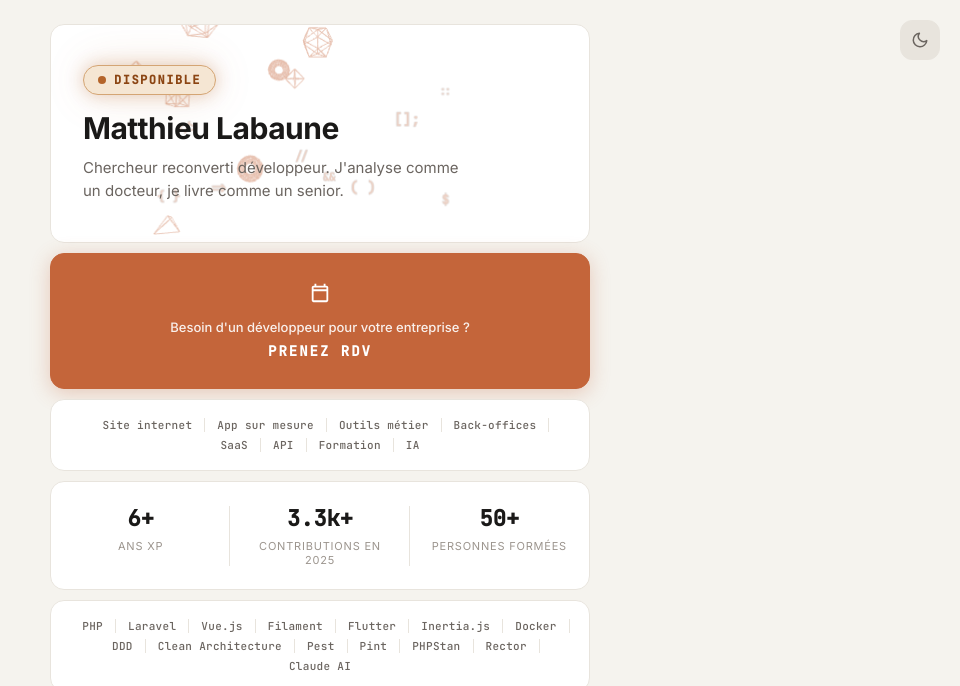
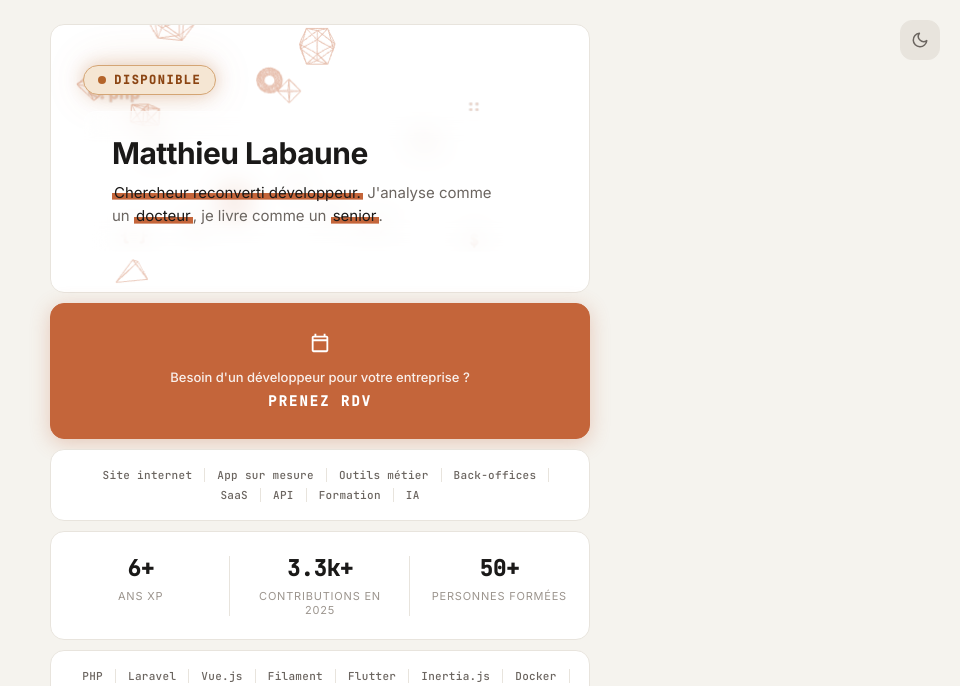
Before and after one commit to matthieuLabaune/matthieuLabaune.github.io, a plain HTML site: page index.html in a window 1280 px wide. Shown: the top 686 px of the page, without its empty margins (320-1280 px from the left). Drawn offline with nearby package versions, Linux system fonts and the light colour scheme; animation ran at ten frames a second.

Commit message:
style: frosted glass hero + highlighted keywords
- Add frosted glass backdrop behind hero text content
- Highlight key words (Chercheur reconverti développeur, docteur, senior)
  with accent color underline effect
- Adapts to both light (white frost) and dark (dark frost) themes

Co-Authored-By: Claude Opus 4.6 <noreply@anthropic.com>

```diff
--- a/index.html
+++ b/index.html
@@ -201,6 +201,29 @@
         .hero > *:not(canvas) {
             position: relative;
             z-index: 1;
+        }
+
+        .hero-content {
+            background: rgba(255, 255, 255, 0.45);
+            backdrop-filter: blur(12px);
+            -webkit-backdrop-filter: blur(12px);
+            border-radius: 12px;
+            padding: 24px 28px;
+            border: 1px solid rgba(255, 255, 255, 0.3);
+        }
+
+        [data-theme="dark"] .hero-content {
+            background: rgba(11, 11, 11, 0.5);
+            border-color: rgba(255, 255, 255, 0.06);
+        }
+
+        .hero-content .highlight {
+            background: linear-gradient(120deg, var(--accent) 0%, var(--accent) 100%);
+            background-size: 100% 35%;
+            background-repeat: no-repeat;
+            background-position: 0 88%;
+            padding: 0 2px;
+            color: var(--text);
         }
 
         .hero .tag {
@@ -773,8 +796,10 @@
     <!-- ===== HERO ===== -->
     <div class="card hero">
         <div class="tag">Disponible</div>
-        <h1>Matthieu Labaune</h1>
-        <p>Chercheur reconverti développeur. J'analyse comme un docteur, je livre comme un senior.</p>
+        <div class="hero-content">
+            <h1>Matthieu Labaune</h1>
+            <p><span class="highlight">Chercheur reconverti développeur.</span> J'analyse comme un <span class="highlight">docteur</span>, je livre comme un <span class="highlight">senior</span>.</p>
+        </div>
     </div>
 
     <!-- ===== CALENDLY CTA ===== -->
```
